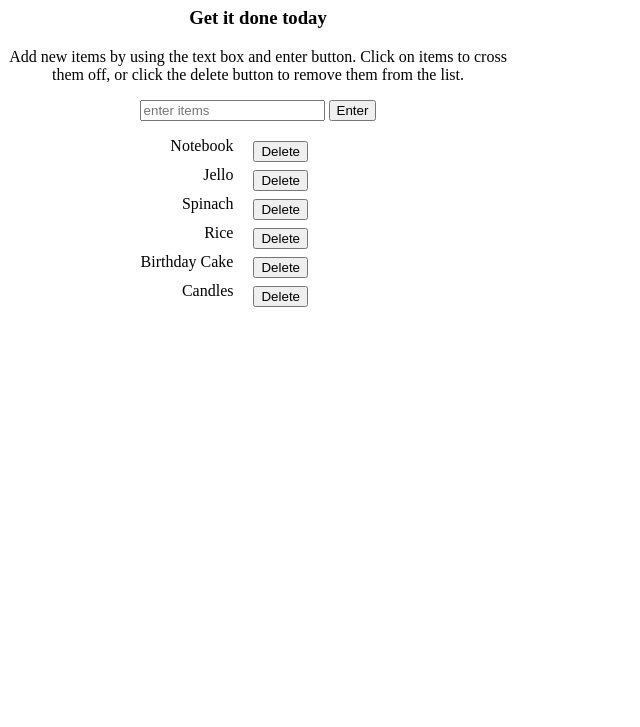
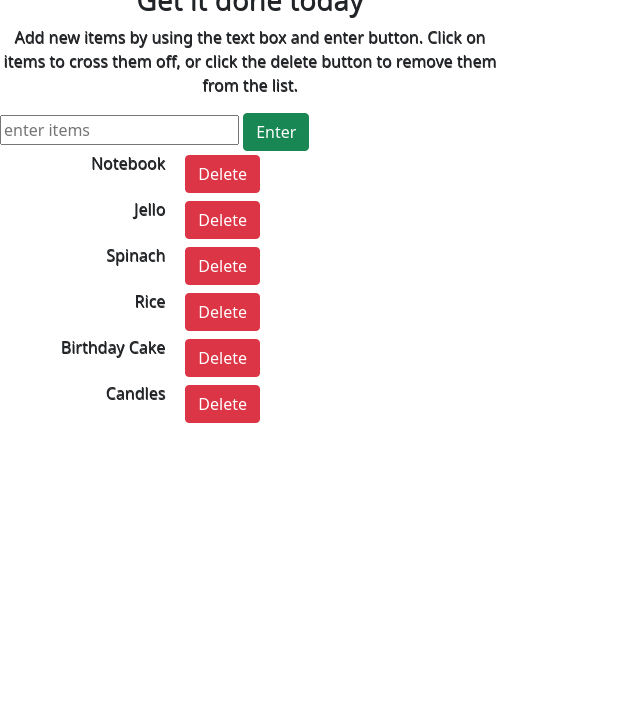
Before and after one commit to IsaacCisneros95/todolist, a plain HTML site: page index.html in a window 1280 px wide. Shown: the part 73-800 px from the top of the page, without its empty margins (0-640 px from the left). Drawn offline with nearby package versions, Linux system fonts and the light colour scheme.

Commit message:
added more css

```diff
--- a/index.html
+++ b/index.html
@@ -12,30 +12,33 @@
 		<h3>Get it done today</h3>
 		<p>Add new items by using the text box and enter button. Click on items to cross them off, or click the delete button to remove them from the list.</p>
 	</div>
-	<div class="enteritem">
+	</div>
 	<input id="userinput" type="text" placeholder="enter items">
-	<button id="enter">Enter</button>
+	 <button id="enter" class="btn btn-success">Enter</button>
 	</div>
 	<ul>
 		<li>Notebook
-			<button class="delete">Delete</button>
+			<button class="delete btn btn-danger">Delete</button>
 		</li>
 		<li>Jello
-			<button class="delete">Delete</button>
+			<button class="delete btn btn-danger">Delete</button>
 		</li>
 		<li>Spinach
-			<button class="delete">Delete</button>
+			<button class="delete btn btn-danger">Delete</button>
 		</li>
 		<li>Rice
-			<button class="delete">Delete</button>
+			<button class="delete btn btn-danger">Delete</button>
 		</li>
 		<li>Birthday Cake
-			<button class="delete">Delete</button>
+			<button class="delete btn btn-danger">Delete</button>
 		</li>
 		<li>Candles
-			<button class="delete">Delete</button>
+			<button class="delete btn btn-danger">Delete</button>
 		</li>
 	</ul>
 	<script type="text/javascript" src="script.js"></script>
+	<link href="https://cdn.jsdelivr.net/npm/bootstrap@5.0.0-beta1/dist/css/bootstrap.min.css" rel="stylesheet" integrity="sha384-giJF6kkoqNQ00vy+HMDP7azOuL0xtbfIcaT9wjKHr8RbDVddVHyTfAAsrekwKmP1" crossorigin="anonymous">
+	<script src="https://cdn.jsdelivr.net/npm/@popperjs/core@2.5.4/dist/umd/popper.min.js" integrity="sha384-q2kxQ16AaE6UbzuKqyBE9/u/KzioAlnx2maXQHiDX9d4/zp8Ok3f+M7DPm+Ib6IU" crossorigin="anonymous"></script>
+	<script src="https://cdn.jsdelivr.net/npm/bootstrap@5.0.0-beta1/dist/js/bootstrap.min.js" integrity="sha384-pQQkAEnwaBkjpqZ8RU1fF1AKtTcHJwFl3pblpTlHXybJjHpMYo79HY3hIi4NKxyj" crossorigin="anonymous"></script>
 </body>
 </html>
--- a/script.js
+++ b/script.js
@@ -13,7 +13,7 @@ function createListElement() {
 	newli.appendChild(document.createTextNode(input.value));
 	var newbutton = document.createElement("button");
 	newbutton.appendChild(document.createTextNode("Delete"));
-	newbutton.classList.add("delete");
+	newbutton.classList.add("delete", "btn", "btn-danger");
 	newli.appendChild(newbutton);
 	newbutton.addEventListener("click", function() {
 		newbutton.parentElement.remove();
--- a/style.css
+++ b/style.css
@@ -1,5 +1,7 @@
 body {
 	background-color: white;
+	text-shadow: 0.5px 1px 0.5px #242424;
+	margin: 20px;
 }
 
 .done {
@@ -20,9 +22,9 @@ li {
 	width: 500px;
 }
 
-.enteritem {
-	text-align: center;
+.userinput {
 	width: 500px;
+	margin-left: 40px;
 }
 
 ul {
```
